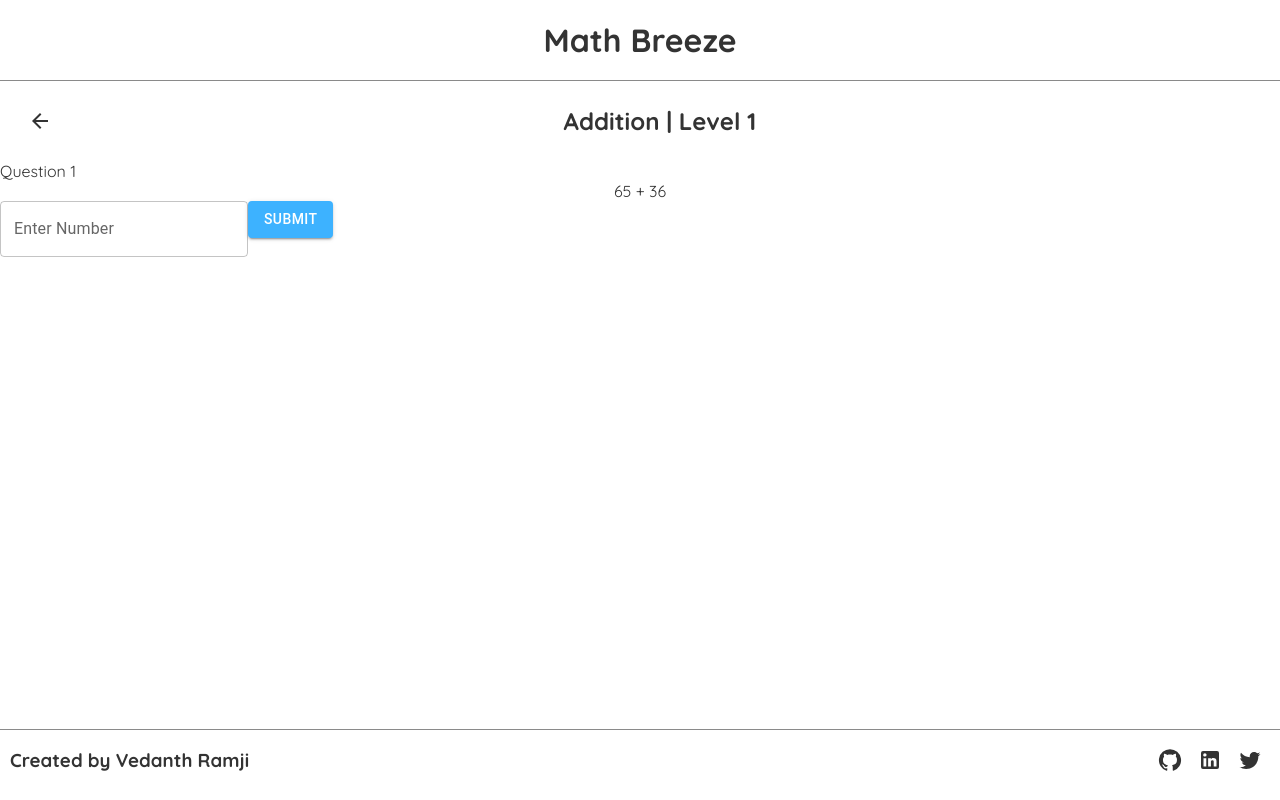
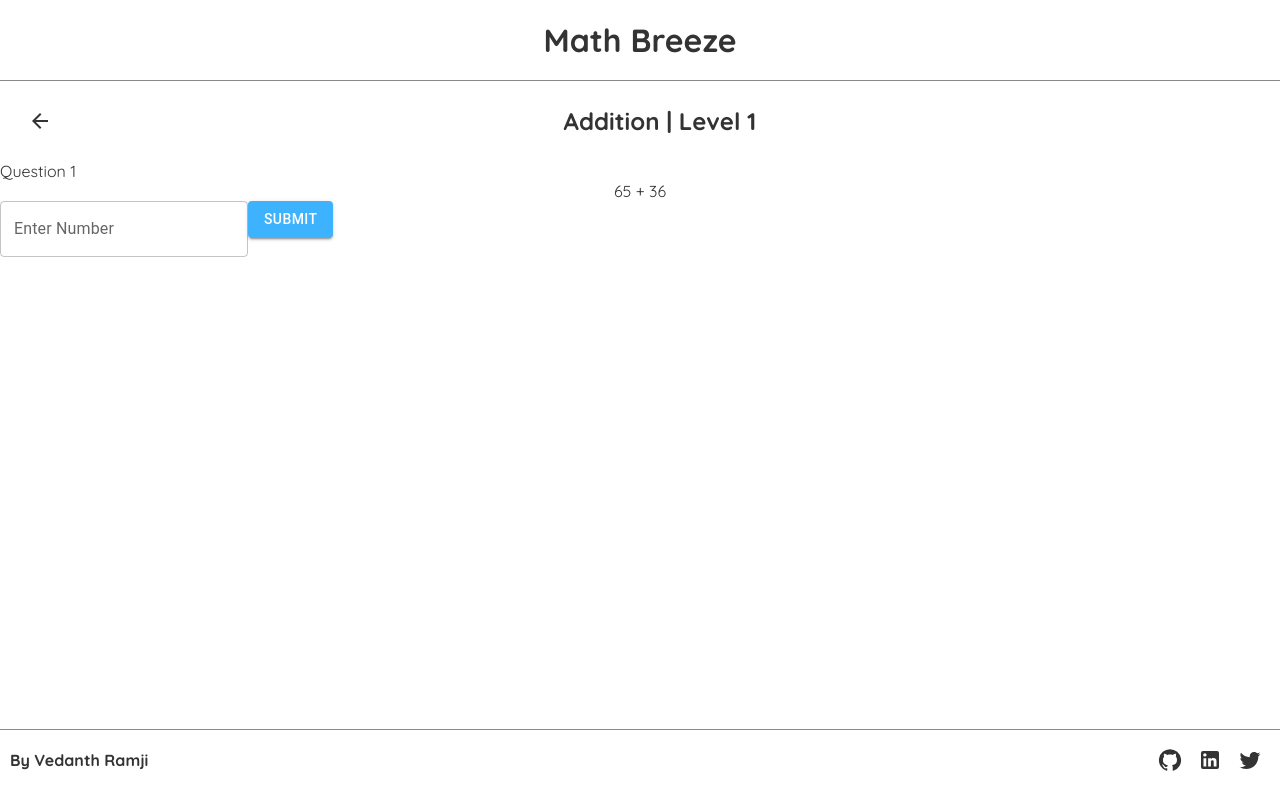
Before and after one commit to Vedanth-Ramji/mathbreeze-website, a React (Create React App) app: page /practice/addition/level1 in a window 1280 px wide. Built offline with nearby package versions, Linux system fonts and the light colour scheme.

Commit message:
updated footer

```diff
--- a/src/components/Footer.jsx
+++ b/src/components/Footer.jsx
@@ -8,7 +8,7 @@ export default function Footer() {
     return (
         <div className='footer'>
             <div className='footer-content'>
-                <h3>Created by Vedanth Ramji</h3>
+                <h4>By Vedanth Ramji</h4>
 
                 <div className='footer-links'>
                     <a target='_blank' href='https://github.com/Vedanth-Ramji'>
```
